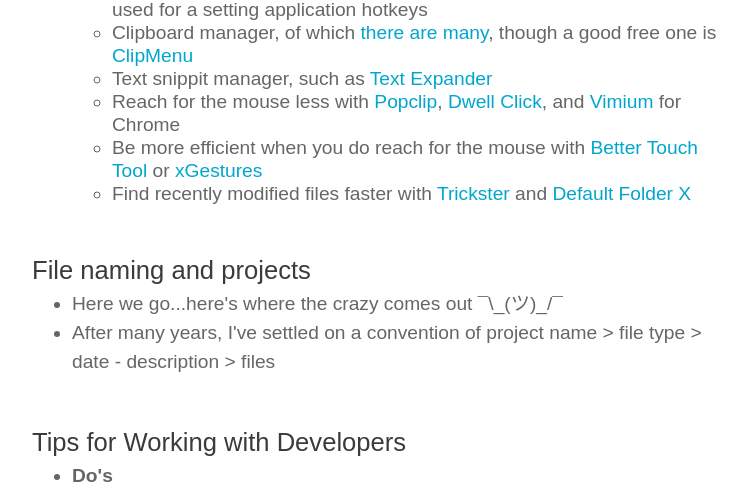
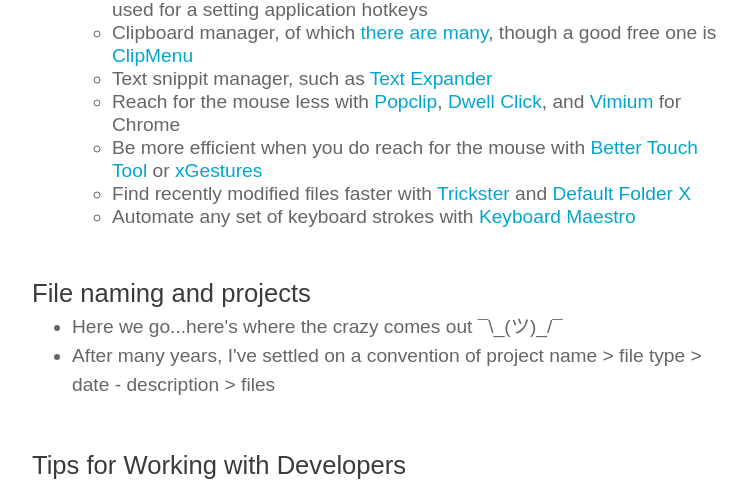
Before and after one commit to ericcorriel/mfad, a PHP site: page /2018-2019/week-4/index.php in a window 1280 px wide. Shown: the part 501-986 px from the top of the page, without its empty margins (378-1125 px from the left). Run offline with PHP 8.4, Linux system fonts and the light colour scheme; some libraries are stand-ins or nearby versions.

Commit message:
week 4 mod

```diff
--- a/2018-2019/week-4/index.php
+++ b/2018-2019/week-4/index.php
@@ -27,6 +27,7 @@
 						<li>Reach for the mouse less with <a href='https://pilotmoon.com/popclip/' target='_blank' >Popclip</a>, <a href='https://pilotmoon.com/dwellclick/' target='_blank' >Dwell Click</a>, and <a href='https://chrome.google.com/webstore/detail/vimium/dbepggeogbaibhgnhhndojpepiihcmeb?hl=en' target='_blank' >Vimium</a> for Chrome</li>
 						<li>Be more efficient when you do reach for the mouse with <a href='https://www.boastr.net/' target='_blank' >Better Touch Tool</a> or <a href='http://briankendall.net/xGestures/' target='_blank' >xGestures</a></li>
 						<li>Find recently modified files faster with  <a href='http://www.apparentsoft.com/trickster/' target='_blank' >Trickster</a> and <a href='http://www.stclairsoft.com/DefaultFolderX/' target='_blank' >Default Folder X</a></li>
+						<li>Automate any set of keyboard strokes with  <a href='https://www.keyboardmaestro.com/main/' target='_blank' >Keyboard Maestro</a></li>
 						<!-- <li><a href='http://docs.sublimetext.info/en/latest/reference/keyboard_shortcuts_osx.html' target='_blank' >So many shortcuts</a> for Sublime</li> -->
 					</ul>
 				</li>
```
